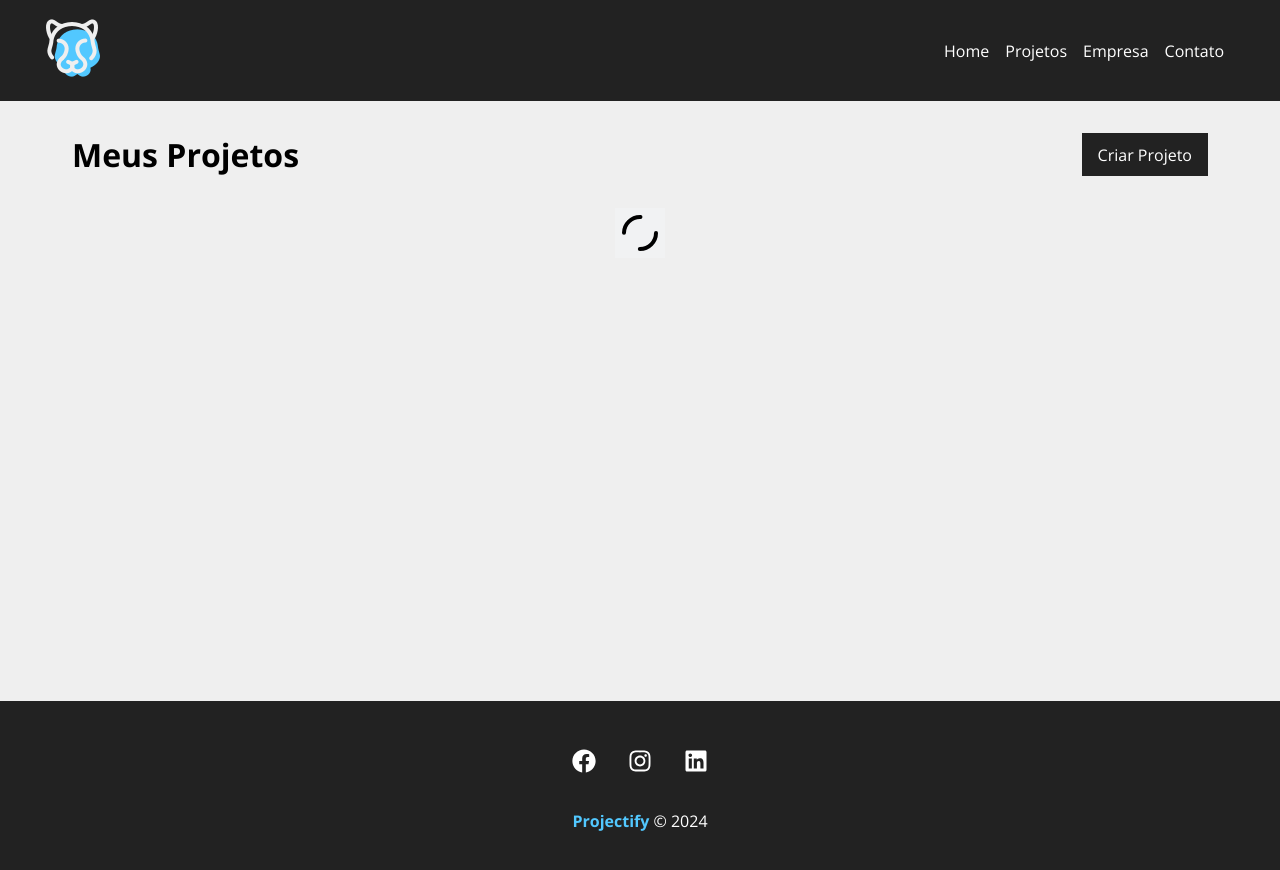
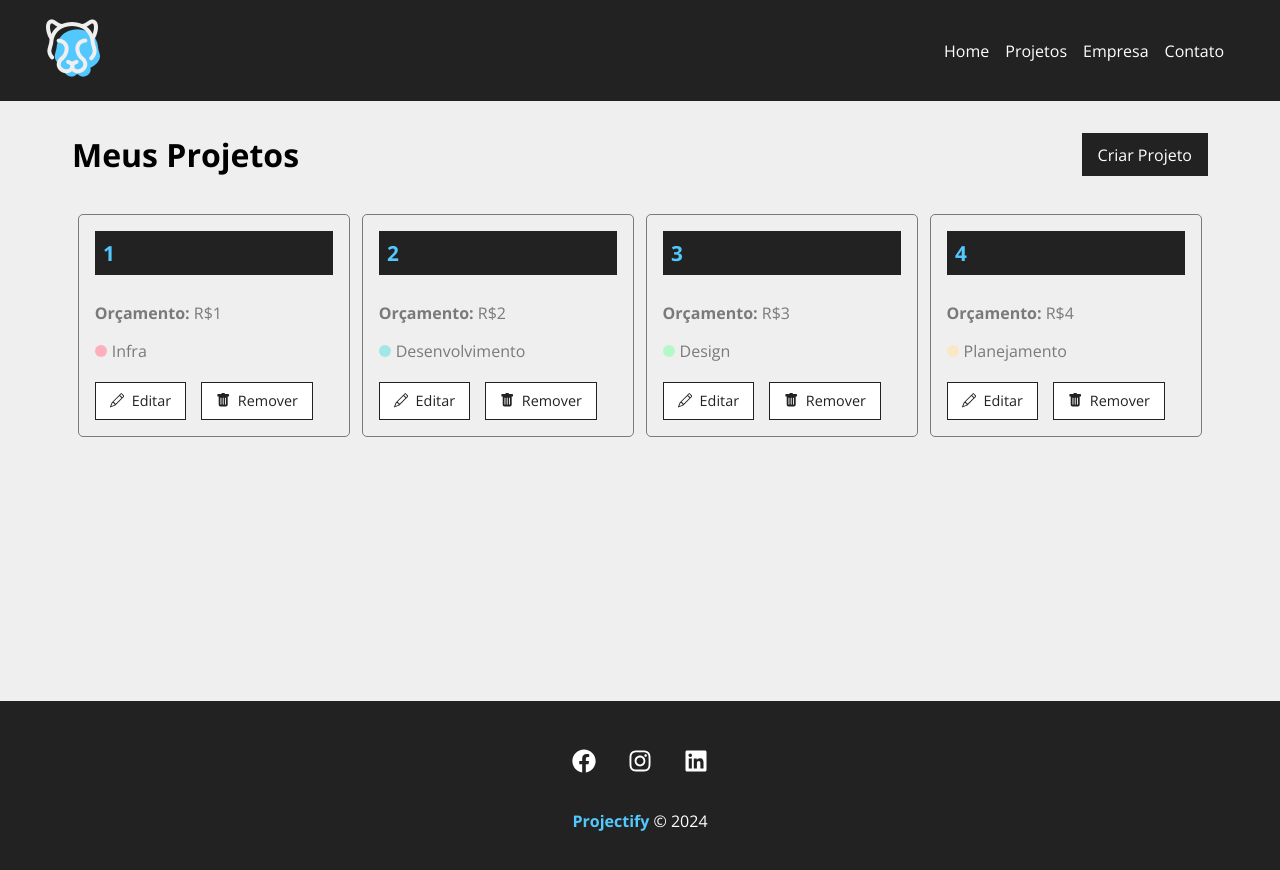
Before and after one commit to bulhoesgabriel/pi, a React (Create React App) app: page /projects in a window 1280 px wide. Shown: the top 870 px of the page. Built offline with nearby package versions, Linux system fonts and the light colour scheme; data requests are answered from the project's data file; the HTML template or start-up script is replaced by a standard one.

Commit message:
fix fetch in projects

```diff
--- a/src/components/pages/Projects.jsx
+++ b/src/components/pages/Projects.jsx
@@ -30,7 +30,7 @@ function Projects() {
 
         setTimeout(() => {
 
-            fetch(`${API_BASE_URL}projects`, {
+            fetch(`${API_BASE_URL}/projects`, {
                 method: 'GET',
                 headers: {
                     'Content-type': 'application/json',
```
